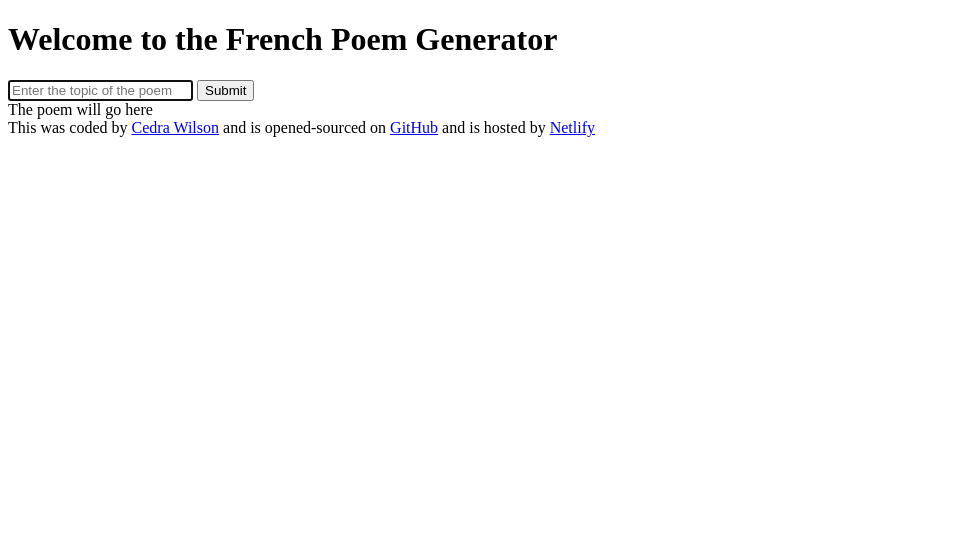
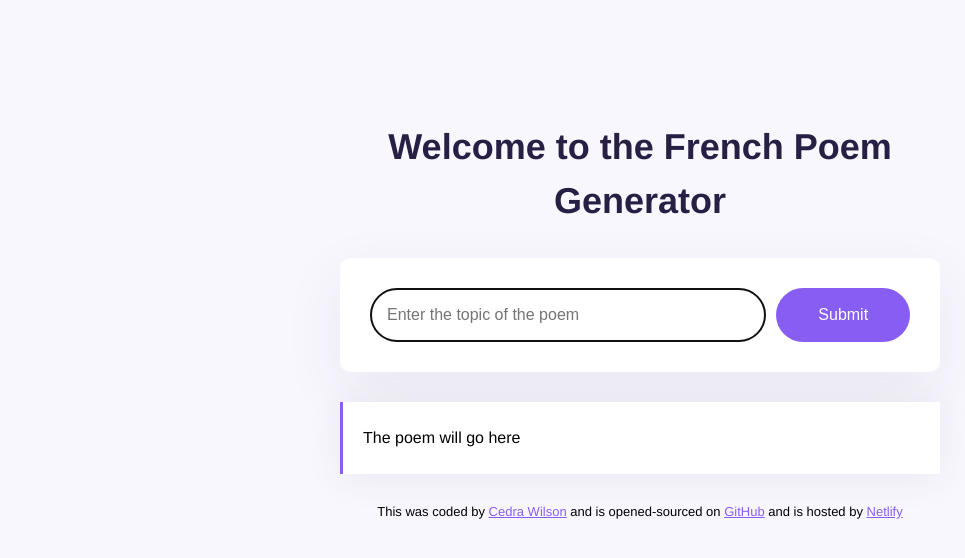
Before and after one commit to rasheedawilson12/poem-generator, a plain HTML site: page index.html in a window 1280 px wide. Shown: the whole page, without its empty margins (0-965 px from the left). Drawn offline with Linux system fonts and the light colour scheme.

Commit message:
CSS Structure completed

```diff
--- a/index.html
+++ b/index.html
@@ -7,6 +7,7 @@
     <title>AI Poem Generator</title>
   </head>
   <body>
+    <div class="container">
       <header>
         <h1>Welcome to the French Poem Generator</h1>
       </header>
@@ -19,11 +20,12 @@
             autofocus
             required
             autocomplete="off"
+            class="prompt"
           />
-        <input type="submit" />
+          <input type="submit" class="button" />
         </form>
 
-      <div>The poem will go here</div>
+        <div class="poem">The poem will go here</div>
       </main>
 
       <footer>
@@ -34,6 +36,7 @@
         and is hosted by
         <a href="https://cerulean-croissant-3442e2.netlify.app/">Netlify</a>
       </footer>
+    </div>
 
     <script src="script.js"></script>
   </body>
--- a/style.css
+++ b/style.css
@@ -1,3 +1,72 @@
 body {
+  background-color: #f9f7fe;
+  font-family: Helvetica, Arial, sans-serif;
+}
+
+.container {
+  margin: 120px auto;
+  max-width: 600px;
+}
+
+header {
+  margin-bottom: 30px;
+}
+
+h1 {
+  font-weight: 800;
+  font-size: 36px;
+  line-height: 1.5;
+  color: #272044;
+  text-align: center;
+}
+
+a {
+    color: #885df1;
+}
+
+form {
+  padding: 30px;
+  background-color: white;
+  border-radius: 10px;
+  display: flex;
+  box-shadow: 0px 20px 60px rgba(39, 33, 66, 0.08);
+  margin-bottom: 30px;
+}
+
+.prompt {
+  padding: 16px;
+  border: 1px solid rgba(39, 33, 66, 0.5);
+  width: 80%;
+  font-size: 16px;
+  border-radius: 50px;
+  line-height: 20px;
+  color: #272044;
+}
+
+.button {
+  margin-left: 10px;
+  background-color: #885df1;
+  color: white;
+  border: none;
+  width: 150px;
+  border-radius: 50px;
+  padding: 14px 24px;
+  font-size: 16px;
+}
+
+.poem {
+    font-size: 16px;
+    background-color: white;
+    padding: 20px;
+    line-height: 2;
+    font-weight: 400;
+    border-left: 3px solid #885df1;
+    box-shadow: 0px 4px 36px 0px rgba(39, 33, 66, 0.08);
 
 }
+
+footer {
+    text-align: center;
+    font-size: 13px;
+    margin-top: 30px;
+}
```
Lines whose indentation alone changed are shown as unchanged.
